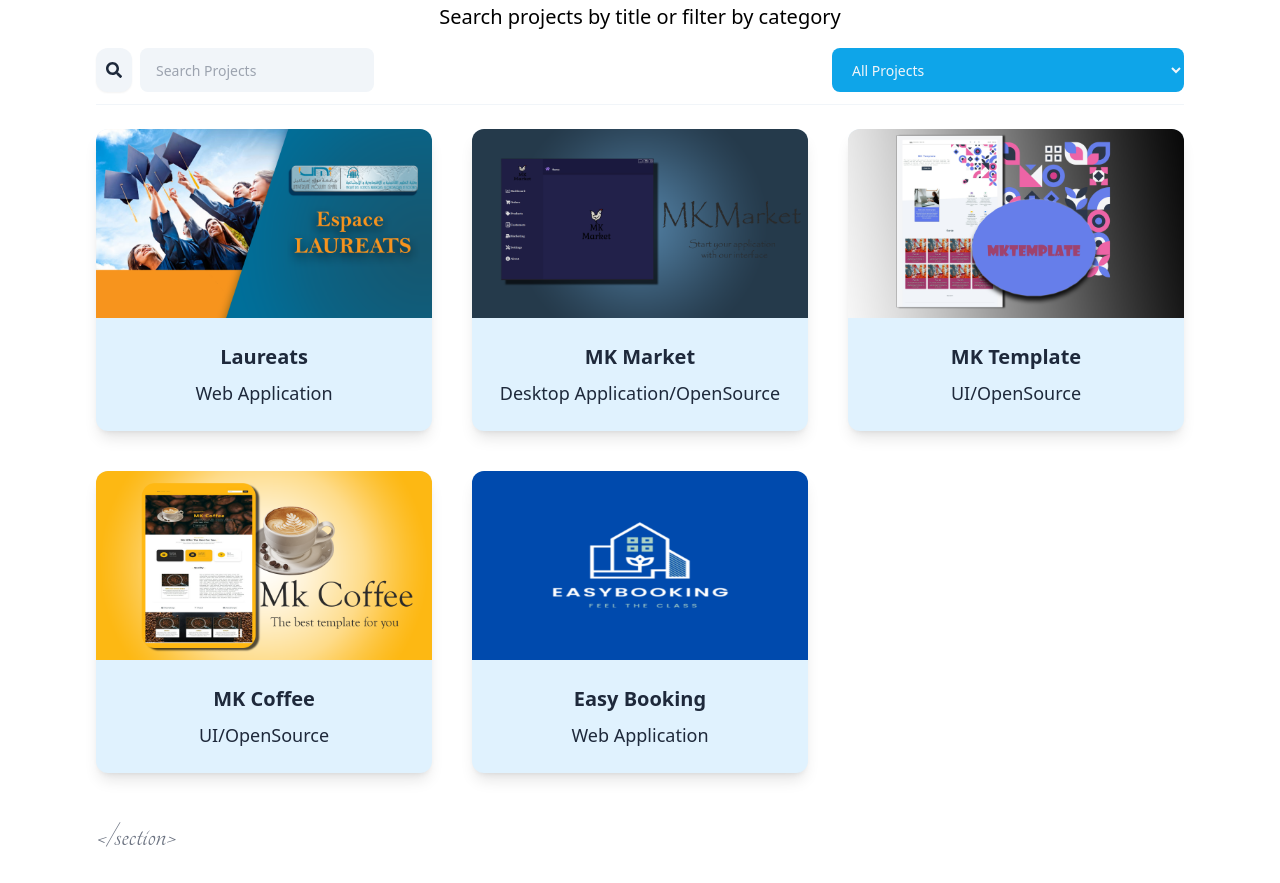
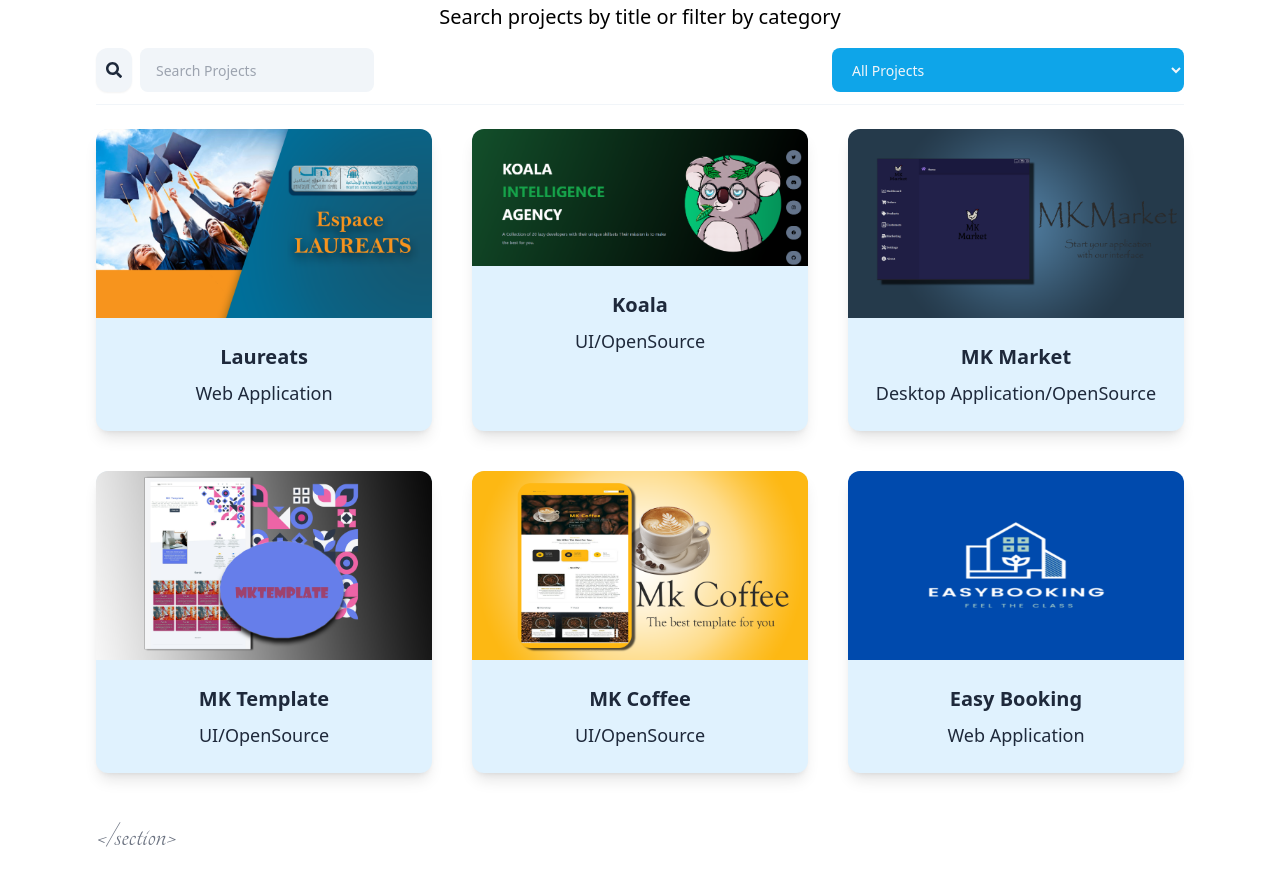
Before and after one commit to mohammedmoutawakkil/Portfolio-Example, a Vue app: page /projects in a window 1280 px wide. Shown: the part 940-1823 px from the top of the page. Built offline with nearby package versions, Linux system fonts and the light colour scheme.

Commit message:
add koala project

```diff
--- a/src/data/projects.js
+++ b/src/data/projects.js
@@ -6,6 +6,13 @@ const projects = [{
         category: 'Web Application',
         img: pngs['/src/assets/images/projects/web-project-1.png'].default,
         link: 'http://laureats.fsjes-umi.ac.ma/'
+    },
+    {
+        id: 6,
+        title: 'Koala',
+        category: 'UI/OpenSource',
+        img: pngs['/src/assets/images/projects/koala.png'].default,
+        link: 'https://koala-agency.vercel.app/'
     },
     {
         id: 2,
@@ -33,7 +40,7 @@ const projects = [{
         title: 'Easy Booking',
         category: 'Web Application',
         img: pngs['/src/assets/images/projects/web-project-2.png'].default,
-        link: 'javascript:void(0)'
+        link: 'https://hub.docker.com/r/yezz123/easybooking'
     },
 ];
 
```
Also changed, not shown: src/assets/images/projects/koala.png (added).
